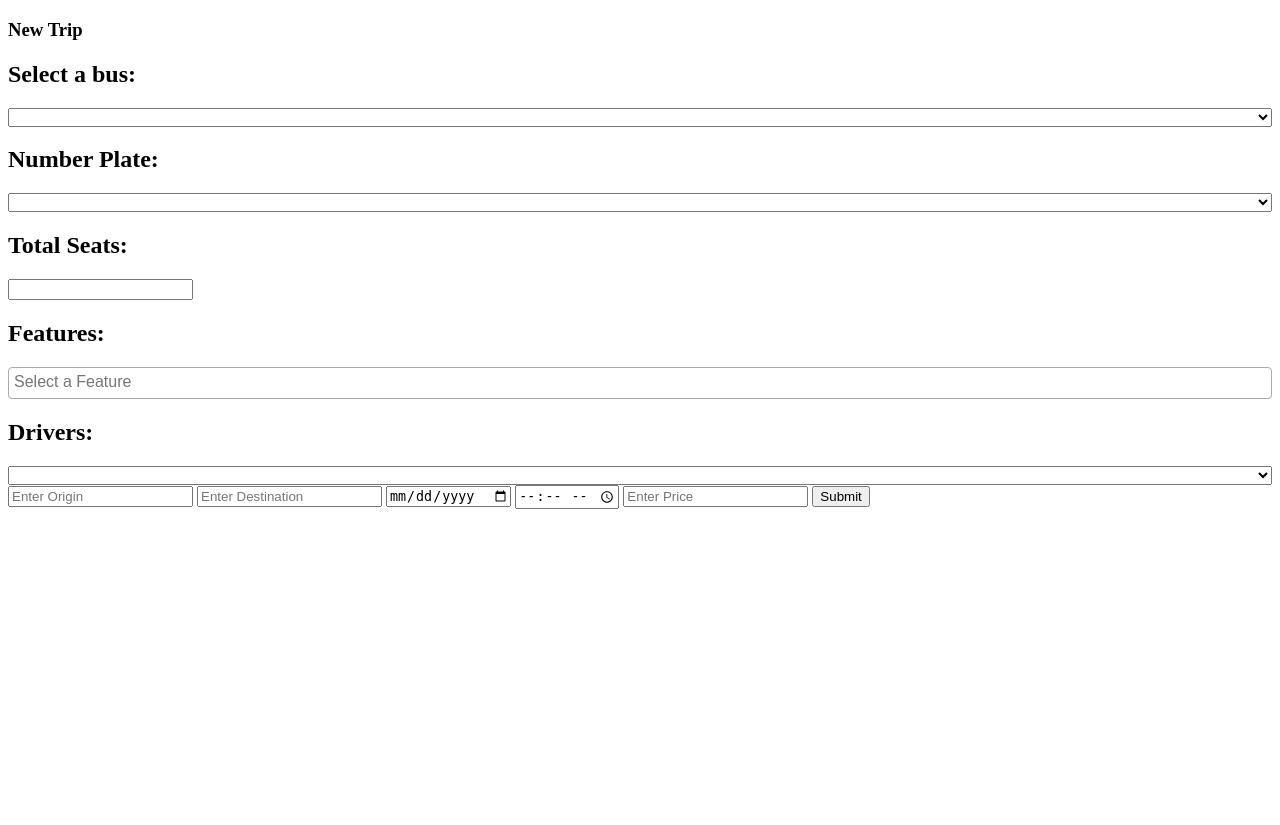
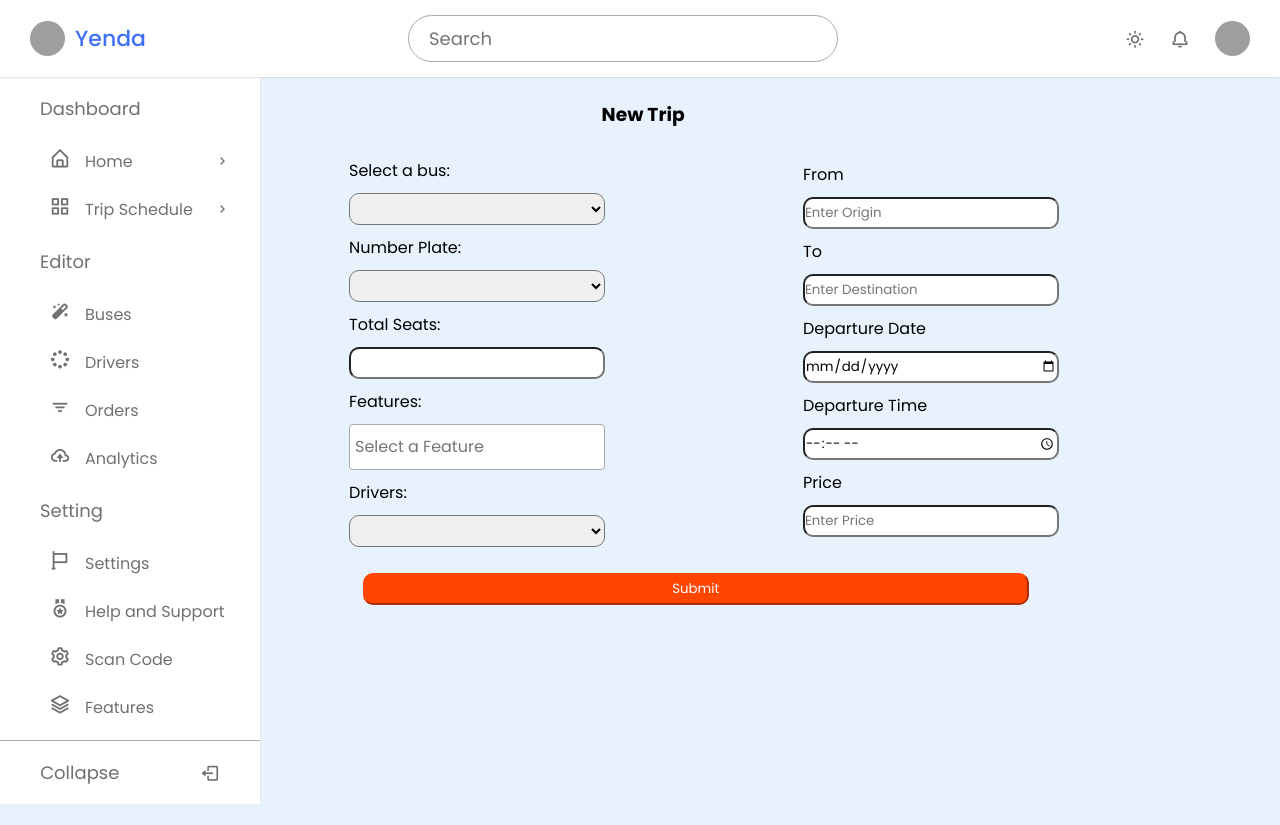
Before and after one commit to Myuto01/Yenda-CRS-API, a Django app: template main/templates/create_trip.html in a window 1280 px wide; the page is wider, and only the part inside the window is pictured. Before the commit the page ends 509 px from the top of that part, so only its background shows below. Run offline with Django 5.2, Linux system fonts and the light colour scheme; the template is opened without the code that fills it, so the values that code supplies are empty; grey boxes are pictures that could not be loaded.

Commit message:
Included a base.html template. updates the trip_schedule html and the create trip html templates

```diff
--- /dev/null
+++ b/main/templates/base.html
@@ -0,0 +1,490 @@
+<!DOCTYPE html>
+<!-- Coding by CodingNepal || www.codingnepalweb.com -->
+<html lang="en">
+  <head>
+    <meta charset="utf-8" />
+    <meta name="viewport" content="width=device-width, initial-scale=1" />
+    <!-- Boxicons CSS -->
+    <link href="https://unpkg.com/boxicons@2.1.4/css/boxicons.min.css" rel="stylesheet" />
+    <title>{% block title %} Document {% endblock %}</title>
+    <style>
+        /* Import Google font - Poppins */
+@import url("https://fonts.googleapis.com/css2?family=Poppins:wght@200;300;400;500;600;700&display=swap");
+* {
+  margin: 0;
+  padding: 0;
+  box-sizing: border-box;
+  font-family: "Poppins", sans-serif;
+}
+:root {
+  --white-color: #fff;
+  --blue-color: #4070f4;
+  --grey-color: #707070;
+  --grey-color-light: #aaa;
+}
+body {
+  background-color: #e7f2fd;
+  transition: all 0.5s ease;
+}
+body.dark {
+  background-color: #333;
+}
+body.dark {
+  --white-color: #333;
+  --blue-color: #fff;
+  --grey-color: #f2f2f2;
+  --grey-color-light: #aaa;
+}
+
+/* navbar */
+.navbar {
+  position: fixed;
+  top: 0;
+  width: 100%;
+  left: 0;
+  background-color: var(--white-color);
+  display: flex;
+  align-items: center;
+  justify-content: space-between;
+  padding: 15px 30px;
+  z-index: 1000;
+  box-shadow: 0 0 2px var(--grey-color-light);
+}
+.logo_item {
+  display: flex;
+  align-items: center;
+  column-gap: 10px;
+  font-size: 22px;
+  font-weight: 500;
+  color: var(--blue-color);
+}
+.navbar img {
+  width: 35px;
+  height: 35px;
+  border-radius: 50%;
+}
+.search_bar {
+  height: 47px;
+  max-width: 430px;
+  width: 100%;
+}
+.search_bar input {
+  height: 100%;
+  width: 100%;
+  border-radius: 25px;
+  font-size: 18px;
+  outline: none;
+  background-color: var(--white-color);
+  color: var(--grey-color);
+  border: 1px solid var(--grey-color-light);
+  padding: 0 20px;
+}
+.navbar_content {
+  display: flex;
+  align-items: center;
+  column-gap: 25px;
+}
+.navbar_content i {
+  cursor: pointer;
+  font-size: 20px;
+  color: var(--grey-color);
+}
+
+/* sidebar */
+.sidebar {
+  background-color: var(--white-color);
+  width: 260px;
+  position: fixed;
+  top: 0;
+  left: 0;
+  height: 100%;
+  padding: 80px 20px;
+  z-index: 100;
+  overflow-y: scroll;
+  box-shadow: 0 0 1px var(--grey-color-light);
+  transition: all 0.5s ease;
+}
+.sidebar.close {
+  padding: 60px 0;
+  width: 80px;
+}
+.sidebar::-webkit-scrollbar {
+  display: none;
+}
+.menu_content {
+  position: relative;
+}
+.menu_title {
+  margin: 15px 0;
+  padding: 0 20px;
+  font-size: 18px;
+}
+.sidebar.close .menu_title {
+  padding: 6px 30px;
+}
+.menu_title::before {
+  color: var(--grey-color);
+  white-space: nowrap;
+}
+.menu_dahsboard::before {
+  content: "Dashboard";
+}
+.menu_editor::before {
+  content: "Editor";
+}
+.menu_setting::before {
+  content: "Setting";
+}
+.sidebar.close .menu_title::before {
+  content: "";
+  position: absolute;
+  height: 2px;
+  width: 18px;
+  border-radius: 12px;
+  background: var(--grey-color-light);
+}
+.menu_items {
+  padding: 0;
+  list-style: none;
+}
+.navlink_icon {
+  position: relative;
+  font-size: 22px;
+  min-width: 50px;
+  line-height: 40px;
+  display: inline-block;
+  text-align: center;
+  border-radius: 6px;
+}
+.navlink_icon::before {
+  content: "";
+  position: absolute;
+  height: 100%;
+  width: calc(100% + 100px);
+  left: -20px;
+}
+.navlink_icon:hover {
+  background: var(--blue-color);
+}
+.sidebar .nav_link {
+  display: flex;
+  align-items: center;
+  width: 100%;
+  padding: 4px 15px;
+  border-radius: 8px;
+  text-decoration: none;
+  color: var(--grey-color);
+  white-space: nowrap;
+}
+.sidebar.close .navlink {
+  display: none;
+}
+.nav_link:hover {
+  color: var(--white-color);
+  background: var(--blue-color);
+}
+.sidebar.close .nav_link:hover {
+  background: var(--white-color);
+}
+.submenu_item {
+  cursor: pointer;
+}
+.submenu {
+  display: none;
+}
+.submenu_item .arrow-left {
+  position: absolute;
+  right: 10px;
+  display: inline-block;
+  margin-right: auto;
+}
+.sidebar.close .submenu {
+  display: none;
+}
+.show_submenu ~ .submenu {
+  display: block;
+}
+.show_submenu .arrow-left {
+  transform: rotate(90deg);
+}
+.submenu .sublink {
+  padding: 15px 15px 15px 52px;
+}
+.bottom_content {
+  position: fixed;
+  bottom: 60px;
+  left: 0;
+  width: 260px;
+  cursor: pointer;
+  transition: all 0.5s ease;
+}
+.bottom {
+  position: absolute;
+  display: flex;
+  align-items: center;
+  left: 0;
+  justify-content: space-around;
+  padding: 18px 0;
+  text-align: center;
+  width: 100%;
+  color: var(--grey-color);
+  border-top: 1px solid var(--grey-color-light);
+  background-color: var(--white-color);
+}
+.bottom i {
+  font-size: 20px;
+}
+.bottom span {
+  font-size: 18px;
+}
+.sidebar.close .bottom_content {
+  width: 50px;
+  left: 15px;
+}
+.sidebar.close .bottom span {
+  display: none;
+}
+.sidebar.hoverable .collapse_sidebar {
+  display: none;
+}
+#sidebarOpen {
+  display: none;
+}
+@media screen and (max-width: 768px) {
+  #sidebarOpen {
+    font-size: 25px;
+    display: block;
+    margin-right: 10px;
+    cursor: pointer;
+    color: var(--grey-color);
+  }
+  .sidebar.close {
+    left: -100%;
+  }
+  .search_bar {
+    display: none;
+  }
+  .sidebar.close .bottom_content {
+    left: -100%;
+  }
+}
+    </style>
+</head>
+  <body>
+    <!-- navbar -->
+    <nav class="navbar">
+      <div class="logo_item">
+        <i class="bx bx-menu" id="sidebarOpen"></i>
+        <img src="images/logo.png" alt=""></i>Yenda
+      </div>
+
+      <div class="search_bar">
+        <input type="text" placeholder="Search" />
+      </div>
+
+      <div class="navbar_content">
+        <i class="bi bi-grid"></i>
+        <i class='bx bx-sun' id="darkLight"></i>
+        <i class='bx bx-bell' ></i>
+        <img src="images/profile.jpg" alt="" class="profile" />
+      </div>
+    </nav>
+
+    <!-- sidebar -->
+    <nav class="sidebar">
+      <div class="menu_content">
+        <ul class="menu_items">
+          <div class="menu_title menu_dahsboard"></div>
+          <!-- duplicate or remove this li tag if you want to add or remove navlink with submenu -->
+          <!-- start -->
+          <li class="item">
+            <div href="#" class="nav_link submenu_item">
+              <span class="navlink_icon">
+                <i class="bx bx-home-alt"></i>
+              </span>
+              <span class="navlink">Home</span>
+              <i class="bx bx-chevron-right arrow-left"></i>
+            </div>
+
+            <ul class="menu_items submenu">
+              <a href="#" class="nav_link sublink">Dashboard</a>
+              <a href="#" class="nav_link sublink">Nav Sub Link</a>
+              <a href="#" class="nav_link sublink">Nav Sub Link</a>
+              <a href="#" class="nav_link sublink">Nav Sub Link</a>
+            </ul>
+          </li>
+          <!-- end -->
+
+          <!-- duplicate this li tag if you want to add or remove  navlink with submenu -->
+          <!-- start -->
+          <li class="item">
+            <div href="#" class="nav_link submenu_item">
+              <span class="navlink_icon">
+                <i class="bx bx-grid-alt"></i>
+              </span>
+              <span class="navlink">Trip Schedule</span>
+              <i class="bx bx-chevron-right arrow-left"></i>
+            </div>
+
+            <ul class="menu_items submenu">
+              <a href="#" class="nav_link sublink">Nav Sub Link</a>
+              <a href="#" class="nav_link sublink">Nav Sub Link</a>
+              <a href="#" class="nav_link sublink">Nav Sub Link</a>
+              <a href="#" class="nav_link sublink">Nav Sub Link</a>
+            </ul>
+          </li>
+          <!-- end -->
+        </ul>
+
+        <ul class="menu_items">
+          <div class="menu_title menu_editor"></div>
+          <!-- duplicate these li tag if you want to add or remove navlink only -->
+          <!-- Start -->
+          <li class="item">
+            <a href="#" class="nav_link">
+              <span class="navlink_icon">
+                <i class="bx bxs-magic-wand"></i>
+              </span>
+              <span class="navlink">Buses</span>
+            </a>
+          </li>
+          <!-- End -->
+
+          <li class="item">
+            <a href="#" class="nav_link">
+              <span class="navlink_icon">
+                <i class="bx bx-loader-circle"></i>
+              </span>
+              <span class="navlink">Drivers</span>
+            </a>
+          </li>
+          <li class="item">
+            <a href="#" class="nav_link">
+              <span class="navlink_icon">
+                <i class="bx bx-filter"></i>
+              </span>
+              <span class="navlink">Orders</span>
+            </a>
+          </li>
+          <li class="item">
+            <a href="#" class="nav_link">
+              <span class="navlink_icon">
+                <i class="bx bx-cloud-upload"></i>
+              </span>
+              <span class="navlink">Analytics</span>
+            </a>
+          </li>
+        </ul>
+        <ul class="menu_items">
+          <div class="menu_title menu_setting"></div>
+          <li class="item">
+            <a href="#" class="nav_link">
+              <span class="navlink_icon">
+                <i class="bx bx-flag"></i>
+              </span>
+              <span class="navlink">Settings</span>
+            </a>
+          </li>
+          <li class="item">
+            <a href="#" class="nav_link">
+              <span class="navlink_icon">
+                <i class="bx bx-medal"></i>
+              </span>
+              <span class="navlink">Help and Support</span>
+            </a>
+          </li>
+          <li class="item">
+            <a href="#" class="nav_link">
+              <span class="navlink_icon">
+                <i class="bx bx-cog"></i>
+              </span>
+              <span class="navlink">Scan Code</span>
+            </a>
+          </li>
+          <li class="item">
+            <a href="#" class="nav_link">
+              <span class="navlink_icon">
+                <i class="bx bx-layer"></i>
+              </span>
+              <span class="navlink">Features</span>
+            </a>
+          </li>
+        </ul>
+
+        <!-- Sidebar Open / Close -->
+        <div class="bottom_content">
+          <div class="bottom expand_sidebar">
+            <span> Expand</span>
+            <i class='bx bx-log-in' ></i>
+          </div>
+          <div class="bottom collapse_sidebar">
+            <span> Collapse</span>
+            <i class='bx bx-log-out'></i>
+          </div>
+        </div>
+      </div>
+    </nav>
+
+    <body>
+        {% block content %}
+
+        {% endblock %}
+    </body>
+
+<script >
+const body = document.querySelector("body");
+const darkLight = document.querySelector("#darkLight");
+const sidebar = document.querySelector(".sidebar");
+const submenuItems = document.querySelectorAll(".submenu_item");
+const sidebarOpen = document.querySelector("#sidebarOpen");
+const sidebarClose = document.querySelector(".collapse_sidebar");
+const sidebarExpand = document.querySelector(".expand_sidebar");
+sidebarOpen.addEventListener("click", () => sidebar.classList.toggle("close"));
+
+sidebarClose.addEventListener("click", () => {
+  sidebar.classList.add("close", "hoverable");
+});
+sidebarExpand.addEventListener("click", () => {
+  sidebar.classList.remove("close", "hoverable");
+});
+
+sidebar.addEventListener("mouseenter", () => {
+  if (sidebar.classList.contains("hoverable")) {
+    sidebar.classList.remove("close");
+  }
+});
+sidebar.addEventListener("mouseleave", () => {
+  if (sidebar.classList.contains("hoverable")) {
+    sidebar.classList.add("close");
+  }
+});
+
+darkLight.addEventListener("click", () => {
+  body.classList.toggle("dark");
+  if (body.classList.contains("dark")) {
+    document.setI
+    darkLight.classList.replace("bx-sun", "bx-moon");
+  } else {
+    darkLight.classList.replace("bx-moon", "bx-sun");
+  }
+});
+
+submenuItems.forEach((item, index) => {
+  item.addEventListener("click", () => {
+    item.classList.toggle("show_submenu");
+    submenuItems.forEach((item2, index2) => {
+      if (index !== index2) {
+        item2.classList.remove("show_submenu");
+      }
+    });
+  });
+});
+
+if (window.innerWidth < 768) {
+  sidebar.classList.add("close");
+} else {
+  sidebar.classList.remove("close");
+}
+    </script>
+  </body>
+</html>
--- a/main/templates/create_trip.html
+++ b/main/templates/create_trip.html
@@ -1,3 +1,6 @@
+{% extends 'base.html' %}
+{% load static %}
+{% block content %}
 <!DOCTYPE html>
 <html lang="en">
 <head>
@@ -6,46 +9,115 @@
     <title>Bus Selection</title>
     <link href="https://cdnjs.cloudflare.com/ajax/libs/select2/4.0.13/css/select2.min.css" rel="stylesheet" />
     <style>
+
+
+        .new-trip {
+            position: relative;
+            top: 100px;
+            left: 47%;
+        }
+
+
+#tripcreatesubmitButton {
+    position: relative;
+    left: 290px;
+    width: 52%;
+    border-radius: 10px;
+    background: orangered;
+    color: white;
+    border-color: orangered;
+    cursor: pointer;
+    bottom: 220px;
+}
+
+label{
+    font-weight: 400;
+}
+
+.trip-bus-info-form {
+    left: 276px;
+    display: flex;
+    flex-direction: column;
+    gap: 10px;
+    width: 20%;
+    position: relative;
+    top: 129px;
+}
+
+.trip-details-entry-form {
+    width: 20%;
+    position: relative;
+    left: 730px;
+    display: flex;
+    flex-direction: column;
+    gap: 10px;
+    bottom: 256px;
+}
+
+
+
+h2{
+    font-weight: 400;
+    font-size: 16px;
+}
+
+input,
 select {
-            width: 100%;
+    border-radius: 10px;
+    height: 32px;
 }
+
+#trip_create_form {
+    position: relative;
+    left: 73px;
+}
+
     </style>
 </head>
 <body>
-    <h3>New Trip</h3>
+    <h3 class="new-trip">New Trip</h3>
+
     <form id="trip_create_form">
-        <h2>Select a bus:</h2>
+        <div class="trip-bus-info-form">
+            <h2 class="select-bus">Select a bus:</h2>
             <select id="bus-dropdown">
                 <!-- Options will be populated dynamically by JavaScript -->
             </select>
-        <h2>Number Plate:</h2>
+            <h2 class="bus-number-plate">Number Plate:</h2>
             <select id="number-plate-dropdown">
                 <!-- Options will be populated dynamically by JavaScript -->
             </select>
-        <h2>Total Seats:</h2>
+            <h2 class="bus-total-seats">Total Seats:</h2>
             <input type="text" id="total-seats" readonly>
 
-        <h2>Features:</h2>
+            <h2 class="bus-features">Features:</h2>
             <select name="features[]" id="features-dropdown" multiple>
                 <!-- Options will be populated dynamically by JavaScript -->
             </select>
 
-        <h2>Drivers:</h2>
+            <h2 class="bus-drivers">Drivers:</h2>
             <select name="driver" id="drivers-dropdown">
                 <!-- Options will be populated dynamically by JavaScript -->
             </select>
+        </div>
 
-        <!-- Trip form-->
+        <div class="trip-details-entry-form">
+            <label for="origin" class="trip-origin-label">From</label>
             <input type="text" name="origin" id="origin" placeholder="Enter Origin" required>
 
+            <label for="destination" class="trip-destination-label">To</label>
             <input type="text" name="destination" id="destination" placeholder="Enter Destination" required>
 
+            <label for="departure_date" class="trip-departure-date">Departure Date</label>
             <input type="date" name="departure_date" id="departure_date" placeholder="Enter departure date" required>
 
+            <label for="departure_time" class="trip-departure-time-label">Departure Time</label>
             <input type="time" name="departure_time" id="departure_time" placeholder="Enter time of departure" required>
 
+            <label for="price" class="trip-price-label">Price</label>
             <input type="number" name="price" id="price" placeholder="Enter Price" required>
 
+        </div>
         <input type="submit" id="tripcreatesubmitButton" value="Submit">
 
     </form>
@@ -54,7 +126,8 @@
     <script src="https://cdnjs.cloudflare.com/ajax/libs/select2/4.0.13/js/select2.min.js"></script>
 
     <script>
-        const accessToken = "eyJhbGciOiJIUzI1NiIsInR5cCI6IkpXVCJ9.eyJ0b2tlbl90eXBlIjoiYWNjZXNzIiwiZXhwIjoxNzE1NDkxMzMxLCJpYXQiOjE3MTM3NjMzMzEsImp0aSI6IjgxM2E5MWI4MTFlODRkNTZhMWVjZTllNGJlMjk0MmY0IiwidXNlcl9pZCI6OX0.HHv0PIPifk1CupzjBVnlFKVoMWtxbLd1qie7hTa4WRw";
+
+        const accessToken = localStorage.getItem('access_token')
 
         // Fetch data from the backend API
         fetch('http://127.0.0.1:8000/api/v1/bus-list/', {
@@ -225,3 +298,4 @@
     </script>
 </body>
 </html>
+{% endblock %}
--- a/main/urls.py
+++ b/main/urls.py
@@ -31,6 +31,7 @@ urlpatterns = [
     path('api/v1/trips-schedule-delete/', views.TripScheduleDelete.as_view(), name='trip-schedule-delete'),
     path ('api/v1/trips-schedule-edit/', views.TripScheduleEditView.as_view(), name='trips-schedule-edit'),
     #Remove
+    path('base/', views.base_view),
     path('login/', views.login_view, name='login'),
     path('home/', views.home_view, name='home'),
     path('test/', views.test_view, name="test"), # CReate Bus
--- a/main/views.py
+++ b/main/views.py
@@ -79,6 +79,9 @@ def driver_details_view(request):
 
 def trip_schedule_view(request):
     return render(request, 'trip_schedule.html')
+
+def base_view(request):
+    return render(request, 'base.html')
 
 from rest_framework.exceptions import ValidationError
 
```
Also changed, not shown: main/templates/trip_schedule.html (+63 -25 lines). Lines whose indentation alone changed are shown as unchanged.
